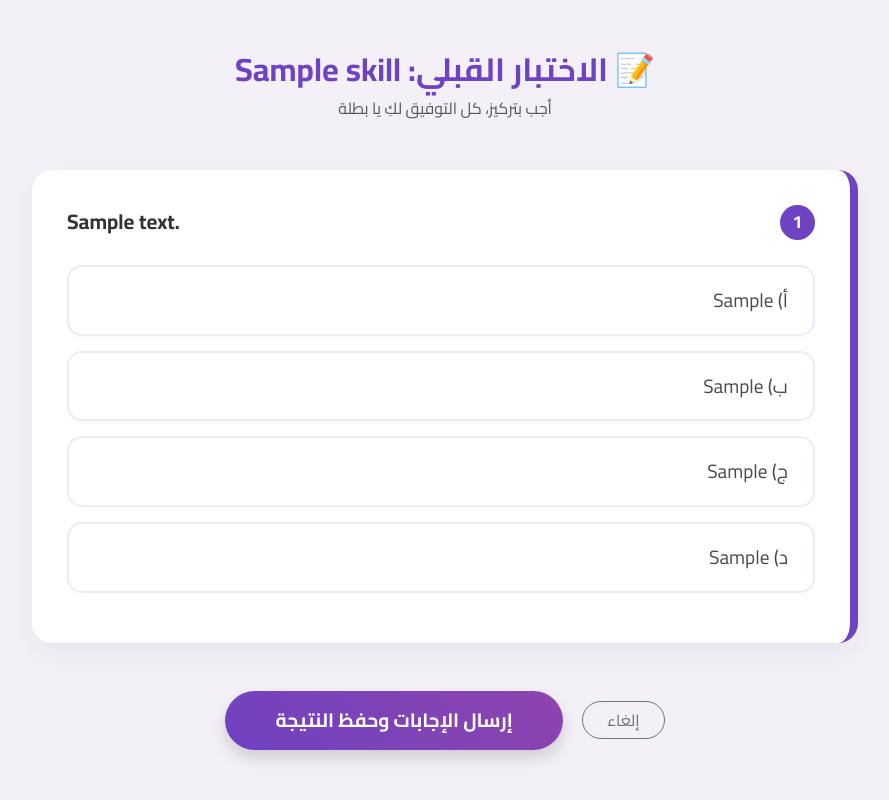
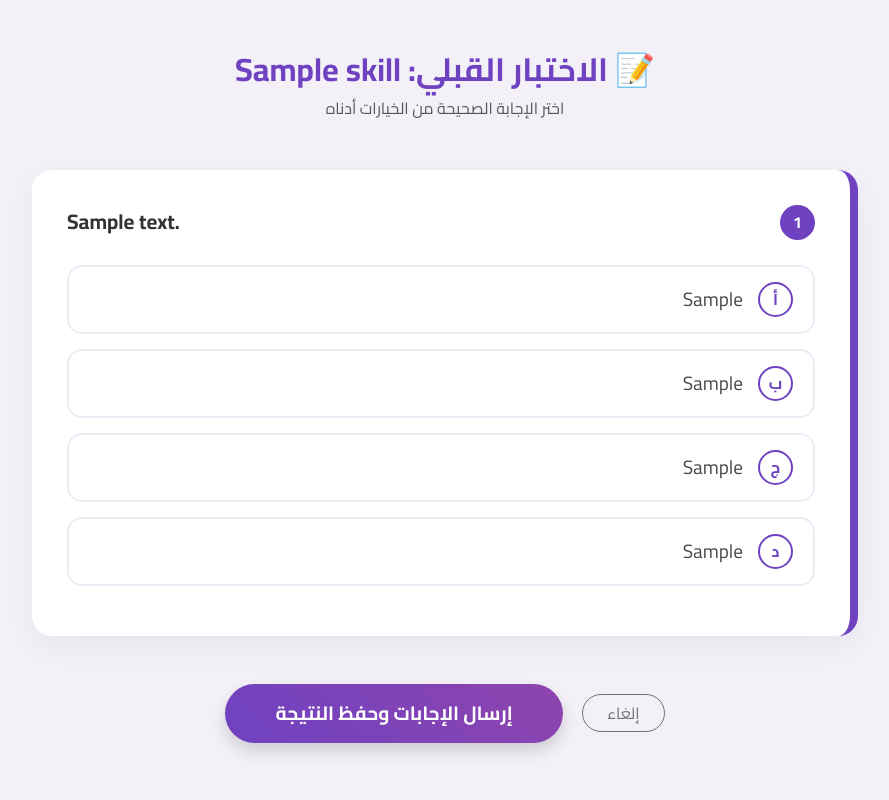
Before and after one commit to amnah1438/amaneducation, a Django app: page /skill/1/test/ in a window 1280 px wide. Shown: the whole page, without its empty margins (195-1084 px from the left). Run offline with Django 5.2, Linux system fonts and the light colour scheme; tables that the repository leaves empty hold one stand-in row (values such as "Sample post"); some libraries are stand-ins or nearby versions.

Commit message:
تعديل التاك

```diff
--- a/templates/core/take_test.html
+++ b/templates/core/take_test.html
@@ -34,10 +34,8 @@
             box-shadow: 0 10px 30px rgba(0,0,0,0.05);
             margin-bottom: 30px;
             border-right: 8px solid #6f42c1;
-            position: relative;
         }
 
-        /* تنسيق رأس السؤال (الرقم والنص) */
         .question-header {
             display: flex;
             align-items: flex-start;
@@ -54,7 +52,6 @@
             justify-content: center;
             align-items: center;
             font-weight: bold;
-            font-size: 1.1rem;
         }
         .q-text {
             font-size: 1.3rem;
@@ -62,39 +59,55 @@
             color: #333;
             flex: 1;
             unicode-bidi: plaintext;
-            /* لضمان توازن الكسور والجذور مع النص */
-            display: inline-block;
-            vertical-align: middle;
         }
 
-        /* تنسيق الخيارات */
+        /* تنسيق الخيارات بالدوائر الأنيقة */
+        .option-wrapper {
+            display: flex;
+            align-items: center;
+            width: 100%;
+            cursor: pointer;
+            margin-bottom: 15px;
+        }
+
         .option-item {
             border: 2px solid #edebf5;
             border-radius: 15px;
-            padding: 18px 25px;
-            margin-bottom: 15px;
-            cursor: pointer;
-            transition: all 0.2s ease-in-out;
+            padding: 15px 20px;
             background: #fff;
             width: 100%;
             font-size: 1.2rem;
             display: flex;
             align-items: center;
-            color: #4a4a4a;
+            gap: 15px;
+            transition: 0.3s;
             unicode-bidi: plaintext;
-            box-shadow: 0 2px 5px rgba(0,0,0,0.02);
         }
-        .option-item:hover {
-            border-color: #6f42c1;
-            background-color: #fbfaff;
-            transform: translateX(-5px);
+
+        /* دائرة الحرف (أ، ب، ج، د) */
+        .option-letter {
+            min-width: 35px;
+            height: 35px;
+            border: 2px solid #6f42c1;
+            color: #6f42c1;
+            border-radius: 50%;
+            display: flex;
+            justify-content: center;
+            align-items: center;
+            font-weight: bold;
+            font-size: 1rem;
+            background: white;
+            transition: 0.3s;
         }
 
         input[type="radio"]:checked + .option-item {
             border-color: #6f42c1;
             background-color: #f1ecf9;
-            box-shadow: 0 4px 15px rgba(111, 66, 193, 0.15);
-            font-weight: bold;
+        }
+
+        input[type="radio"]:checked + .option-item .option-letter {
+            background: #6f42c1;
+            color: white;
         }
 
         input[type="radio"] { display: none; }
@@ -111,8 +124,9 @@
         }
         .btn-submit:hover { transform: translateY(-3px); box-shadow: 0 10px 20px rgba(111, 66, 193, 0.3); color: white; }
 
-        /* تعديلات خاصة لـ MathJax ليظهر في منتصف السطر */
-        .mjx-chtml { margin: 0 5px !important; vertical-align: middle !important; }
+        /* موازنة الرياضيات لتكون في منتصف السطر تماماً */
+        .mjx-chtml { vertical-align: middle !important; margin: 5px 0 !important; }
+        .option-text { flex: 1; display: flex; align-items: center; }
     </style>
 </head>
 <body>
@@ -120,7 +134,7 @@
 <div class="container test-container">
     <div class="text-center mb-5">
         <h2 class="fw-bold" style="color: #6f42c1;">📝 الاختبار القبلي: {{ skill.title }}</h2>
-        <p class="text-muted">أجب بتركيز، كل التوفيق لكِ يا بطلة</p>
+        <p class="text-muted">اختر الإجابة الصحيحة من الخيارات أدناه</p>
     </div>
 
     <form method="POST">
@@ -134,30 +148,42 @@
 
             <div class="options-list">
                 {% if question.option_a %}
-                    <label class="w-100">
+                    <label class="option-wrapper">
                         <input type="radio" name="question_{{ question.id }}" value="A" required>
-                        <span class="option-item">أ) {{ question.option_a|safe }}</span>
+                        <span class="option-item">
+                            <span class="option-letter">أ</span>
+                            <span class="option-text">{{ question.option_a|safe }}</span>
+                        </span>
                     </label>
                 {% endif %}
 
                 {% if question.option_b %}
-                    <label class="w-100">
+                    <label class="option-wrapper">
                         <input type="radio" name="question_{{ question.id }}" value="B">
-                        <span class="option-item">ب) {{ question.option_b|safe }}</span>
+                        <span class="option-item">
+                            <span class="option-letter">ب</span>
+                            <span class="option-text">{{ question.option_b|safe }}</span>
+                        </span>
                     </label>
                 {% endif %}
 
                 {% if question.option_c %}
-                    <label class="w-100">
+                    <label class="option-wrapper">
                         <input type="radio" name="question_{{ question.id }}" value="C">
-                        <span class="option-item">ج) {{ question.option_c|safe }}</span>
+                        <span class="option-item">
+                            <span class="option-letter">ج</span>
+                            <span class="option-text">{{ question.option_c|safe }}</span>
+                        </span>
                     </label>
                 {% endif %}
 
                 {% if question.option_d %}
-                    <label class="w-100">
+                    <label class="option-wrapper">
                         <input type="radio" name="question_{{ question.id }}" value="D">
-                        <span class="option-item">د) {{ question.option_d|safe }}</span>
+                        <span class="option-item">
+                            <span class="option-letter">د</span>
+                            <span class="option-text">{{ question.option_d|safe }}</span>
+                        </span>
                     </label>
                 {% endif %}
             </div>
```
